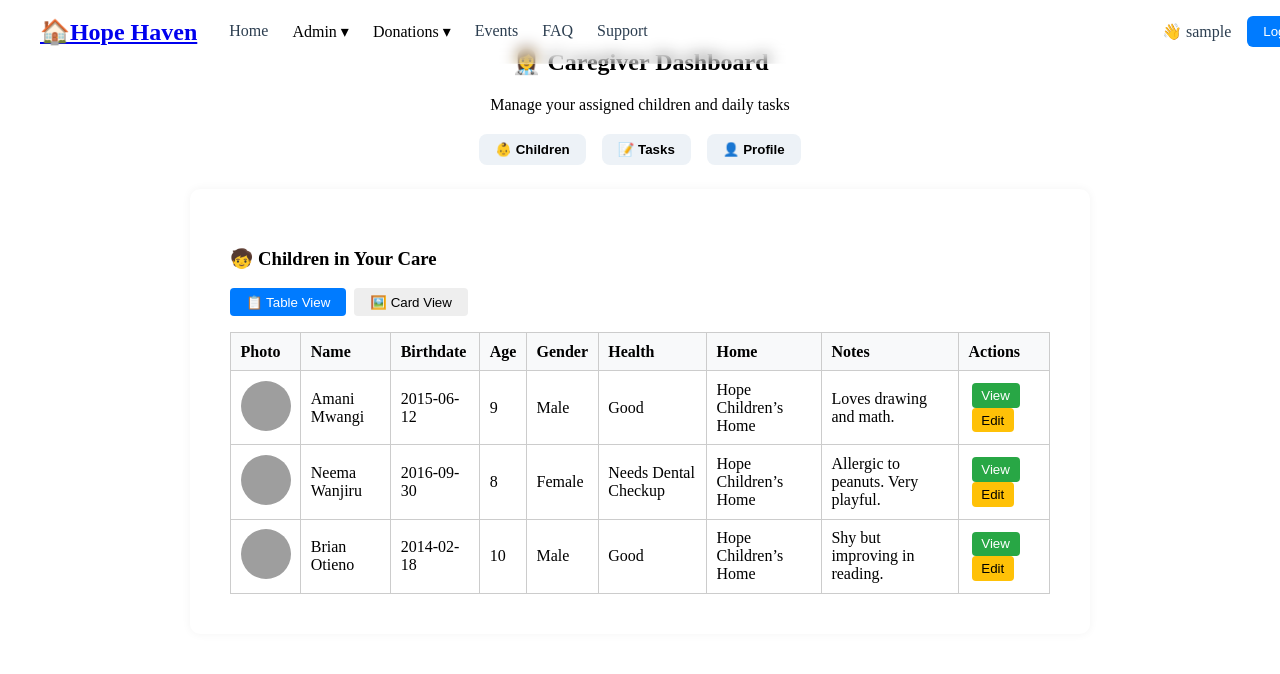
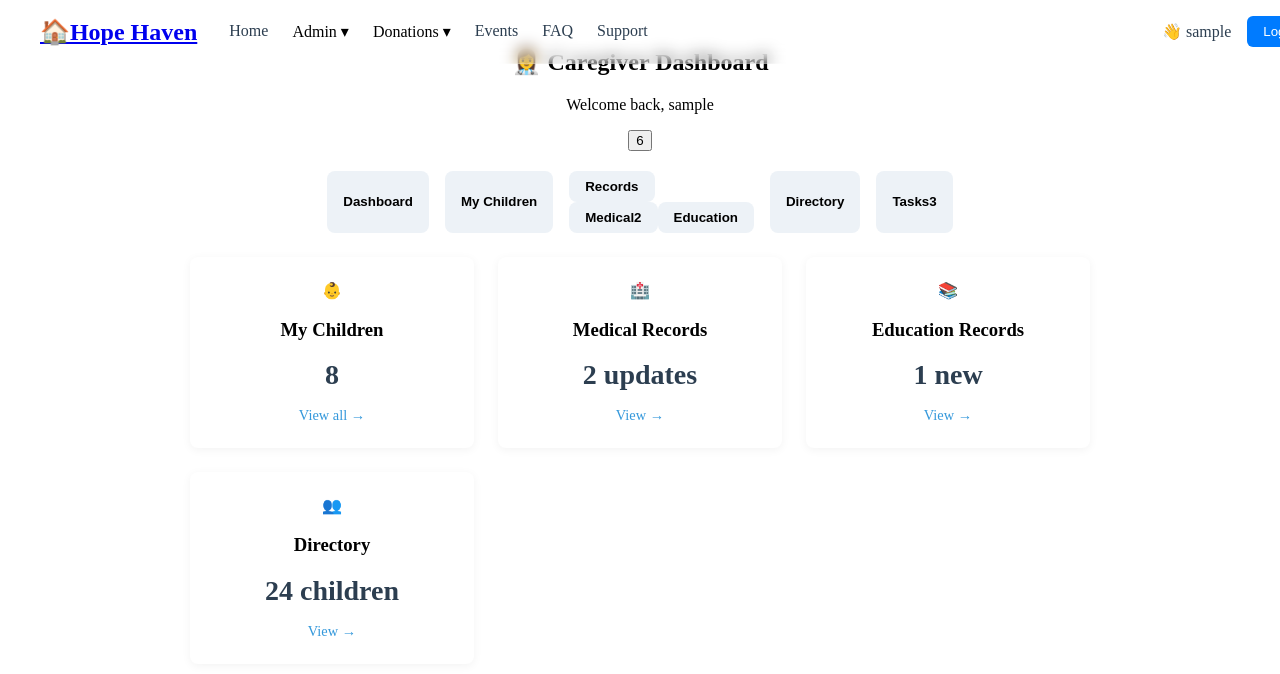
Before and after one commit to Johnkamau106/phase-5-project, a React (Vite) app in the folder frontend/: page /caregiver in a window 1280 px wide. Shown: the top 674 px of the page. Built offline with nearby package versions, Linux system fonts and the light colour scheme; sample sign-in values are in the browser's storage; grey boxes are pictures that could not be loaded.

Commit message:
feat: enhance CaregiverDashboard with expandable sections for medical records, education records, and children directory; add corresponding components

```diff
--- a/frontend/src/pages/caregiver/CaregiverDashboard.jsx
+++ b/frontend/src/pages/caregiver/CaregiverDashboard.jsx
@@ -1,42 +1,230 @@
 import React, { useState } from 'react';
+import { Link } from 'react-router-dom';
 import './CaregiverDashboard.css';
 import ChildrenList from './ChildrenList';
-// Add other components as needed
-import TasksSection from './TasksSection'; // Optional
-import ProfileSection from './ProfileSection'; // Optional
+import TasksSection from './TasksSection';
+import ProfileSection from './ProfileSection';
+import MedicalRecords from './MedicalRecords';
+import EducationRecords from './EducationRecords';
+import ChildrenDirectory from './ChildrenDirectory';
 
-const CaregiverDashboard = () => {
-  const [activeSection, setActiveSection] = useState('children');
+const CaregiverDashboard = ({ user }) => {
+  const [activeSection, setActiveSection] = useState('summary');
+  const [expandedChildren, setExpandedChildren] = useState(false);
+  const [expandedTasks, setExpandedTasks] = useState(false);
+  const [expandedProfile, setExpandedProfile] = useState(false);
+  const [expandedMedical, setExpandedMedical] = useState(false);
+  const [expandedEducation, setExpandedEducation] = useState(false);
+  const [expandedDirectory, setExpandedDirectory] = useState(false);
+  const [notifications, setNotifications] = useState({
+    tasks: 3,
+    medical: 2,
+    education: 1
+  });
+
+  const toggleSection = (section) => {
+    // Reset all expanded states
+    setExpandedChildren(false);
+    setExpandedTasks(false);
+    setExpandedProfile(false);
+    setExpandedMedical(false);
+    setExpandedEducation(false);
+    setExpandedDirectory(false);
+
+    // Toggle the selected section
+    switch (section) {
+      case 'children':
+        setExpandedChildren(!expandedChildren);
+        break;
+      case 'tasks':
+        setExpandedTasks(!expandedTasks);
+        break;
+      case 'profile':
+        setExpandedProfile(!expandedProfile);
+        break;
+      case 'medical':
+        setExpandedMedical(!expandedMedical);
+        break;
+      case 'education':
+        setExpandedEducation(!expandedEducation);
+        break;
+      case 'directory':
+        setExpandedDirectory(!expandedDirectory);
+        break;
+      default:
+        break;
+    }
+    setActiveSection(section);
+  };
 
   const renderSection = () => {
     switch (activeSection) {
       case 'children':
-        return <ChildrenList />;
-      case 'tasks':
-        return <TasksSection />;
-      case 'profile':
-        return <ProfileSection />;
+        return (
+          <div className={`caregiver-section ${expandedChildren ? 'expanded' : ''}`}>
+            <div className="section-header" onClick={() => toggleSection('children')}>
+              <h3>👶 My Children {expandedChildren ? '▴' : '▾'}</h3>
+            </div>
+            {expandedChildren && (
+              <div className="section-content">
+                <ChildrenList caregiverId={user.id} />
+                <div className="section-actions">
+                  <Link to="/caregiver/enroll" className="btn-primary">
+                    <i className="fas fa-plus"></i> Enroll New Child
+                  </Link>
+                  <button className="btn-secondary">
+                    <i className="fas fa-file-export"></i> Export List
+                  </button>
+                </div>
+              </div>
+            )}
+          </div>
+        );
+
+      case 'medical':
+        return (
+          <div className={`caregiver-section ${expandedMedical ? 'expanded' : ''}`}>
+            <div className="section-header" onClick={() => toggleSection('medical')}>
+              <div className="header-title">
+                <h3>🏥 Medical Records {expandedMedical ? '▴' : '▾'}</h3>
+                {notifications.medical > 0 && (
+                  <span className="notification-badge">{notifications.medical}</span>
+                )}
+              </div>
+            </div>
+            {expandedMedical && (
+              <div className="section-content">
+                <MedicalRecords caregiverId={user.id} />
+              </div>
+            )}
+          </div>
+        );
+
+      case 'education':
+        return (
+          <div className={`caregiver-section ${expandedEducation ? 'expanded' : ''}`}>
+            <div className="section-header" onClick={() => toggleSection('education')}>
+              <h3>📚 Education Records {expandedEducation ? '▴' : '▾'}</h3>
+            </div>
+            {expandedEducation && (
+              <div className="section-content">
+                <EducationRecords caregiverId={user.id} />
+              </div>
+            )}
+          </div>
+        );
+
+      case 'directory':
+        return (
+          <div className={`caregiver-section ${expandedDirectory ? 'expanded' : ''}`}>
+            <div className="section-header" onClick={() => toggleSection('directory')}>
+              <h3>👥 Children Directory {expandedDirectory ? '▴' : '▾'}</h3>
+            </div>
+            {expandedDirectory && (
+              <div className="section-content">
+                <ChildrenDirectory />
+              </div>
+            )}
+          </div>
+        );
+
+      // ... (keep existing tasks and profile sections) ...
+
       default:
-        return <ChildrenList />;
+        return (
+          <section className="dashboard-summary">
+            <div className="summary-card" onClick={() => toggleSection('children')}>
+              <div className="card-icon">👶</div>
+              <h3>My Children</h3>
+              <p className="summary-value">8</p>
+              <span className="view-link">View all →</span>
+            </div>
+
+            <div className="summary-card" onClick={() => toggleSection('medical')}>
+              <div className="card-icon">🏥</div>
+              <h3>Medical Records</h3>
+              <p className="summary-value">{notifications.medical} updates</p>
+              <span className="view-link">View →</span>
+            </div>
+
+            <div className="summary-card" onClick={() => toggleSection('education')}>
+              <div className="card-icon">📚</div>
+              <h3>Education Records</h3>
+              <p className="summary-value">{notifications.education} new</p>
+              <span className="view-link">View →</span>
+            </div>
+
+            <div className="summary-card" onClick={() => toggleSection('directory')}>
+              <div className="card-icon">👥</div>
+              <h3>Directory</h3>
+              <p className="summary-value">24 children</p>
+              <span className="view-link">View →</span>
+            </div>
+          </section>
+        );
     }
   };
 
   return (
     <div className="caregiver-dashboard">
       <header className="caregiver-header">
-        <h2>👩‍⚕️ Caregiver Dashboard</h2>
-        <p>Manage your assigned children and daily tasks</p>
+        <div className="header-content">
+          <h2>👩‍⚕️ Caregiver Dashboard</h2>
+          <p>Welcome back, {user?.username}</p>
+        </div>
+        <div className="header-actions">
+          <button className="notification-btn">
+            <i className="fas fa-bell"></i>
+            {Object.values(notifications).reduce((a, b) => a + b, 0) > 0 && (
+              <span className="notification-count">
+                {Object.values(notifications).reduce((a, b) => a + b, 0)}
+              </span>
+            )}
+          </button>
+        </div>
       </header>
 
       <nav className="dashboard-nav">
-        <button onClick={() => setActiveSection('children')}>👶 Children</button>
-        <button onClick={() => setActiveSection('tasks')}>📝 Tasks</button>
-        <button onClick={() => setActiveSection('profile')}>👤 Profile</button>
+        <button className={activeSection === 'summary' ? 'active' : ''}
+          onClick={() => toggleSection('summary')}>
+          <i className="fas fa-tachometer-alt"></i> Dashboard
+        </button>
+
+        <button className={activeSection === 'children' ? 'active' : ''}
+          onClick={() => toggleSection('children')}>
+          <i className="fas fa-child"></i> My Children
+        </button>
+
+        <div className="dropdown-nav">
+          <button className={activeSection.startsWith('records') ? 'active' : ''}>
+            <i className="fas fa-folder"></i> Records <i className="fas fa-caret-down"></i>
+          </button>
+          <div className="dropdown-nav-menu">
+            <button onClick={() => toggleSection('medical')}>
+              <i className="fas fa-heartbeat"></i> Medical
+              {notifications.medical > 0 && <span>{notifications.medical}</span>}
+            </button>
+            <button onClick={() => toggleSection('education')}>
+              <i className="fas fa-graduation-cap"></i> Education
+            </button>
+          </div>
+        </div>
+
+        <button className={activeSection === 'directory' ? 'active' : ''}
+          onClick={() => toggleSection('directory')}>
+          <i className="fas fa-users"></i> Directory
+        </button>
+
+        <button className={activeSection === 'tasks' ? 'active' : ''}
+          onClick={() => toggleSection('tasks')}>
+          <i className="fas fa-tasks"></i> Tasks
+          {notifications.tasks > 0 && <span>{notifications.tasks}</span>}
+        </button>
       </nav>
 
-      <section className="dashboard-section">
+      <main className="dashboard-content">
         {renderSection()}
-      </section>
+      </main>
     </div>
   );
 };
--- /dev/null
+++ b/frontend/src/pages/caregiver/ChildrenDirectory.jsx
@@ -0,0 +1,10 @@
+import React from "react";
+
+const ChildrenDirectory = () => (
+  <div>
+    <h3>👥 Children Directory</h3>
+    <p>This is a placeholder for the children directory. Add your directory logic here.</p>
+  </div>
+);
+
+export default ChildrenDirectory;
--- /dev/null
+++ b/frontend/src/pages/caregiver/EducationRecords.jsx
@@ -0,0 +1,50 @@
+import React from "react";
+
+const dummyEducationRecords = [
+  {
+    id: 1,
+    child: "Amani Mwangi",
+    term: "Term 1, 2025",
+    grade: "B+",
+    notes: "Excellent in math.",
+    teacher: "Ms. Wambui"
+  },
+  {
+    id: 2,
+    child: "Neema Wanjiru",
+    term: "Term 1, 2025",
+    grade: "A",
+    notes: "Very creative.",
+    teacher: "Mr. Otieno"
+  }
+];
+
+const EducationRecords = ({ caregiverId }) => (
+  <div>
+    <h3>📚 Education Records</h3>
+    <table>
+      <thead>
+        <tr>
+          <th>Child</th>
+          <th>Term</th>
+          <th>Grade</th>
+          <th>Teacher</th>
+          <th>Notes</th>
+        </tr>
+      </thead>
+      <tbody>
+        {dummyEducationRecords.map(record => (
+          <tr key={record.id}>
+            <td>{record.child}</td>
+            <td>{record.term}</td>
+            <td>{record.grade}</td>
+            <td>{record.teacher}</td>
+            <td>{record.notes}</td>
+          </tr>
+        ))}
+      </tbody>
+    </table>
+  </div>
+);
+
+export default EducationRecords;
--- /dev/null
+++ b/frontend/src/pages/caregiver/MedicalRecords.jsx
@@ -0,0 +1,50 @@
+import React from "react";
+
+const dummyMedicalRecords = [
+  {
+    id: 1,
+    child: "Amani Mwangi",
+    date: "2025-06-10",
+    type: "Checkup",
+    notes: "Healthy. No issues.",
+    doctor: "Dr. Kimani"
+  },
+  {
+    id: 2,
+    child: "Neema Wanjiru",
+    date: "2025-06-12",
+    type: "Dental",
+    notes: "Needs dental follow-up.",
+    doctor: "Dr. Atieno"
+  }
+];
+
+const MedicalRecords = ({ caregiverId }) => (
+  <div>
+    <h3>🏥 Medical Records</h3>
+    <table>
+      <thead>
+        <tr>
+          <th>Child</th>
+          <th>Date</th>
+          <th>Type</th>
+          <th>Doctor</th>
+          <th>Notes</th>
+        </tr>
+      </thead>
+      <tbody>
+        {dummyMedicalRecords.map(record => (
+          <tr key={record.id}>
+            <td>{record.child}</td>
+            <td>{record.date}</td>
+            <td>{record.type}</td>
+            <td>{record.doctor}</td>
+            <td>{record.notes}</td>
+          </tr>
+        ))}
+      </tbody>
+    </table>
+  </div>
+);
+
+export default MedicalRecords;
--- a/frontend/src/pages/caregiver/TasksSection.jsx
+++ b/frontend/src/pages/caregiver/TasksSection.jsx
@@ -1,5 +1,4 @@
 import React, { useEffect, useState } from 'react';
-// import './TasksSection.css'; // optional styling file
 
 const API_URL = 'http://localhost:5000/tasks'; // or your backend URL
 
```
